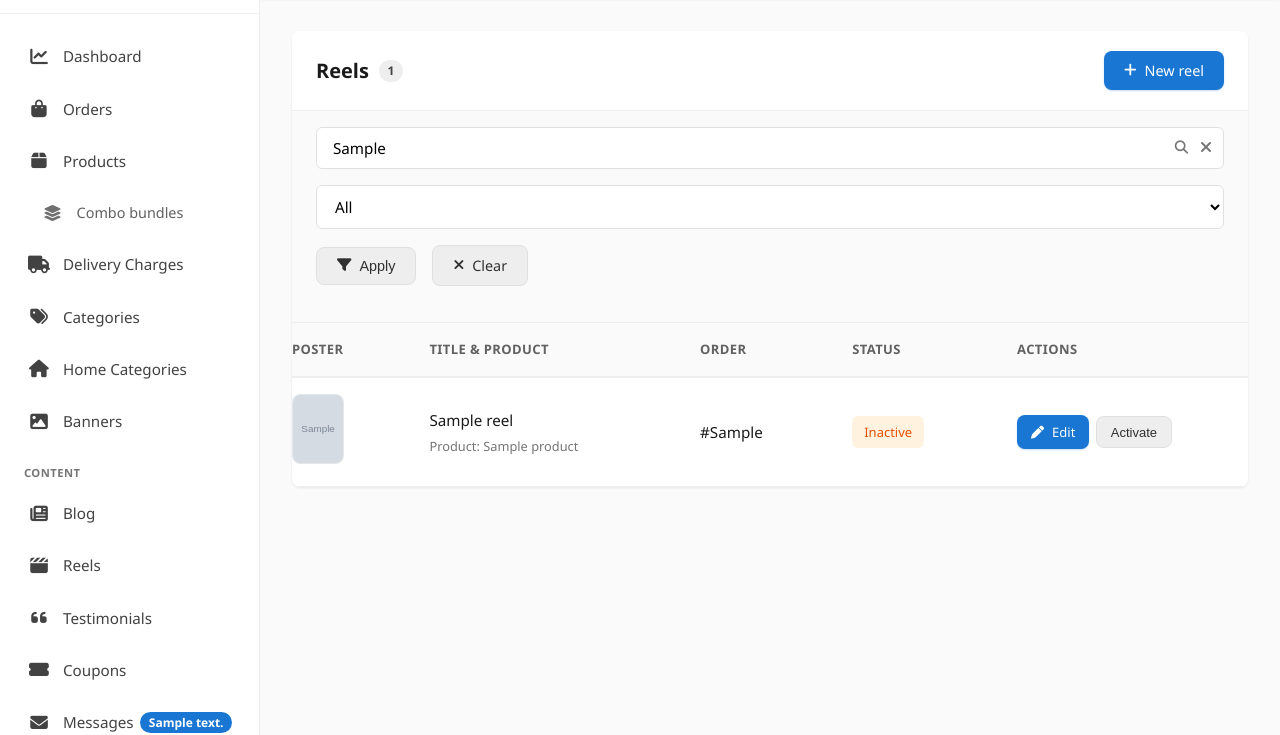
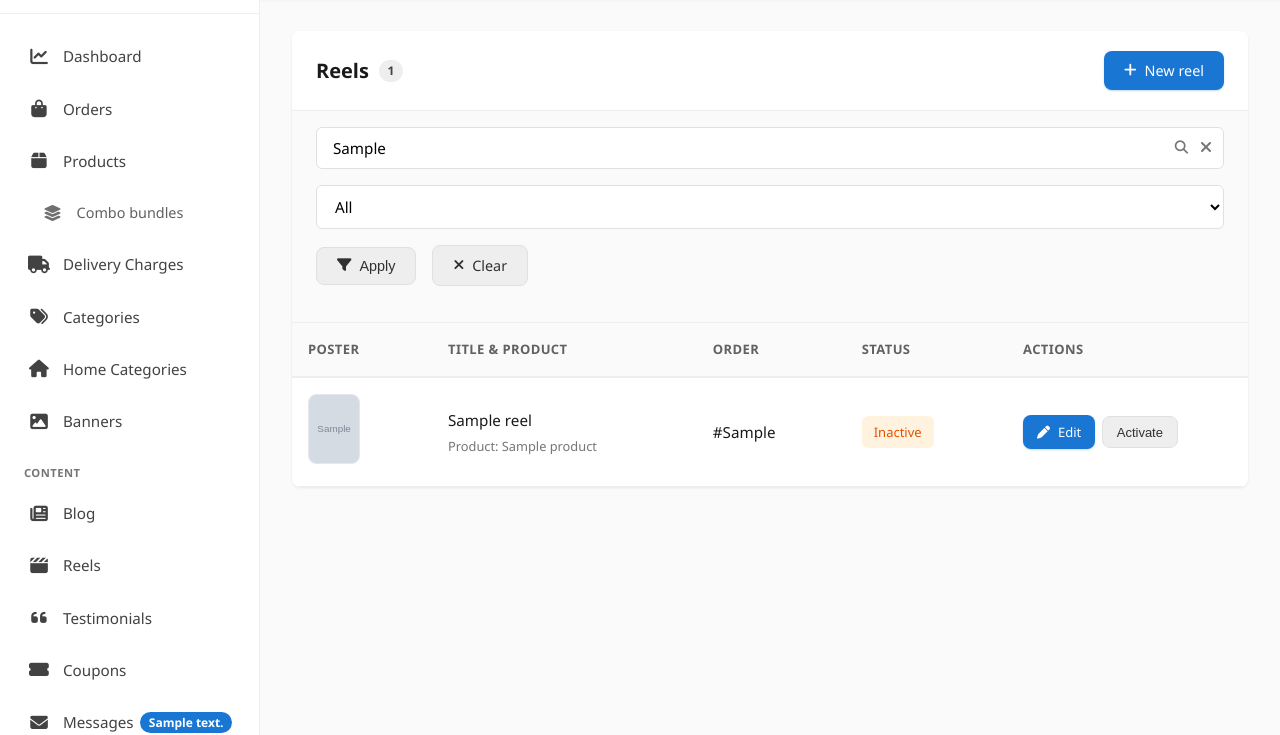
Before and after one commit to bthinkxdev/plantsindo, a Django app: template templates/dashboard/reels/list.html in a window 1280 px wide. Shown: the part 65-800 px from the top of the page. Run offline with Django 5.2, Linux system fonts and the light colour scheme; the template is opened without the code that fills it: most values are stand-ins (such as "Sample title", 1, 10 or a date in 2020); grey boxes marked "Sample" are stand-in pictures.

Commit message:
reel ui updated

```diff
--- a/templates/dashboard/reels/list.html
+++ b/templates/dashboard/reels/list.html
@@ -134,7 +134,7 @@
         <table class="table">
           <thead>
             <tr>
-              <th>Poster</th>
+              <th><div style="margin-left: 1rem;">Poster</div></th>
               <th>Title & Product</th>
               <th>Order</th>
               <th>Status</th>
@@ -147,10 +147,10 @@
               <td>
                 {% if reel.poster_image %}
                 <img src="{{ reel.poster_image.url }}" alt="{{ reel.title }}"
-                  style="width:52px;height:70px;object-fit:cover;border-radius:8px;border:1px solid #e5e7eb;">
+                  style="width:52px;height:70px;object-fit:cover;border-radius:8px;border:1px solid #e5e7eb;margin-left:1rem;">
                 {% else %}
                 <div
-                  style="width:52px;height:70px;background:var(--gray-100);border-radius:8px;display:flex;align-items:center;justify-content:center;">
+                  style="width:52px;height:70px;background:var(--gray-100);border-radius:8px;display:flex;align-items:center;justify-content:center;margin-left:1rem;">
                   <i class="fas fa-video" style="color: var(--gray-400); font-size: 1.1rem;"></i>
                 </div>
                 {% endif %}
```
